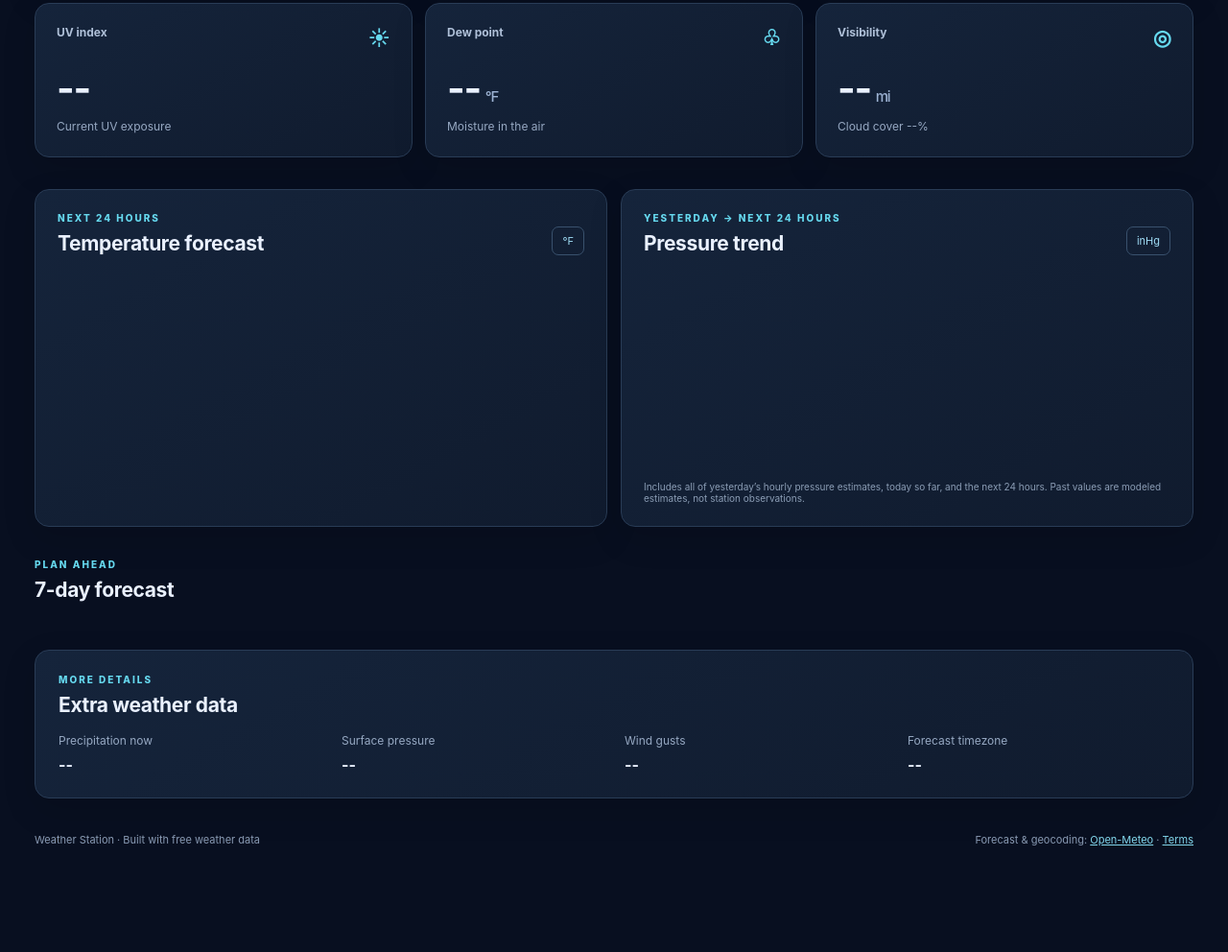
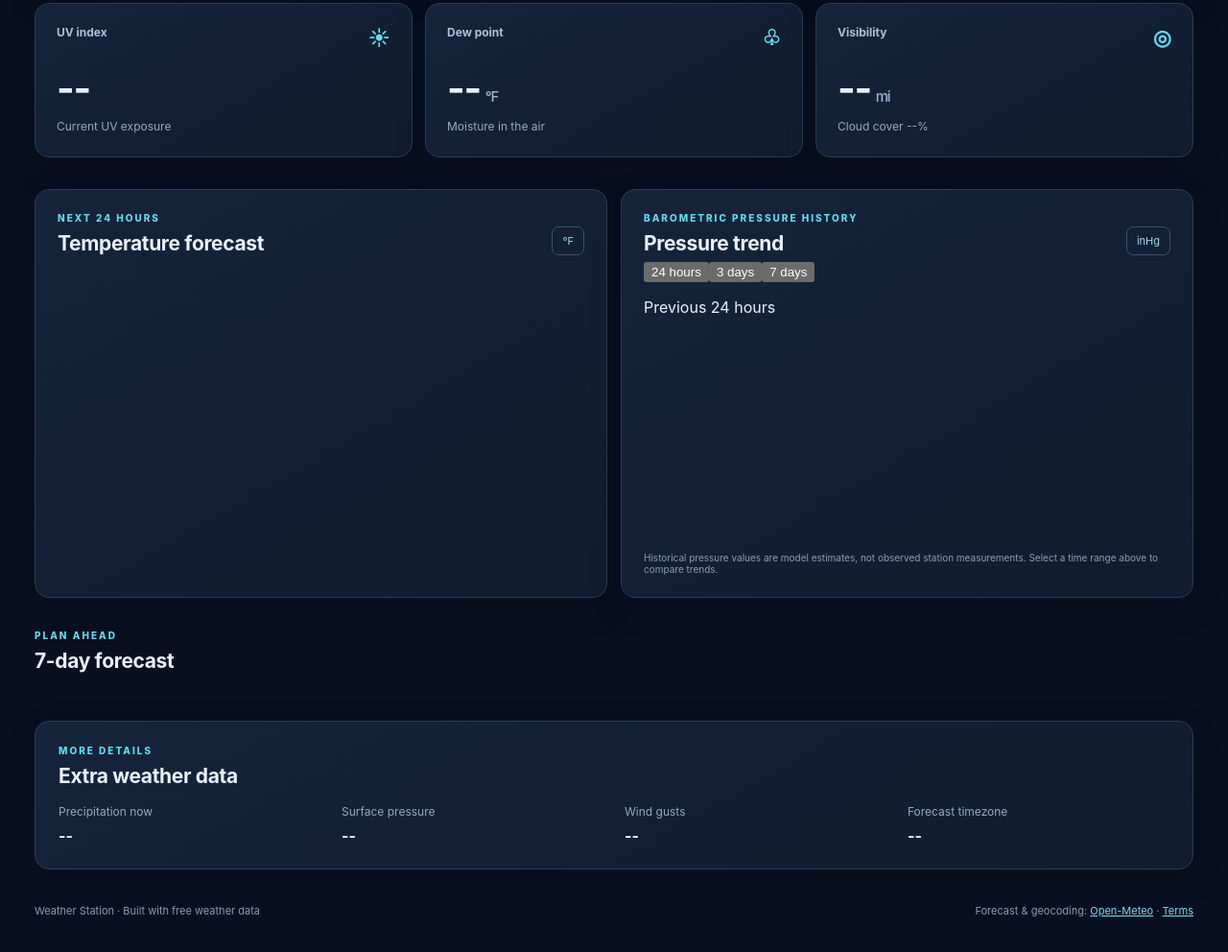
Before and after one commit to mikeyland1981/weather_page, a plain HTML site: page index.html in a window 1280 px wide. Shown: the part 887-1879 px from the top of the page at 96% size. Before the commit the page ends 1805 px from the top, so only its background shows below. Drawn offline with Linux system fonts and the light colour scheme.

Commit message:
Add selectable 24-hour, 3-day and 7-day pressure history

```diff
--- a/index.html
+++ b/index.html
@@ -55,7 +55,7 @@
     </section>
     <section class="chart-grid section">
       <article class="card chart-panel"><div class="panel-head"><div><p class="eyebrow">NEXT 24 HOURS</p><h2>Temperature forecast</h2></div><span class="panel-tag" id="temp-chart-unit">°F</span></div><div class="chart-scroll"><svg id="temp-chart" class="line-chart" role="img" aria-label="Temperature forecast for the next 24 hours" viewBox="0 0 720 215" preserveAspectRatio="none"></svg></div><div id="temp-hours" class="chart-axis"></div></article>
-      <article class="card chart-panel"><div class="panel-head"><div><p class="eyebrow">YESTERDAY → NEXT 24 HOURS</p><h2>Pressure trend</h2></div><span class="panel-tag" id="pressure-chart-unit">inHg</span></div><div class="chart-scroll"><svg id="pressure-chart" class="line-chart" role="img" aria-label="Barometric pressure history and forecast" viewBox="0 0 720 215" preserveAspectRatio="none"></svg></div><div id="pressure-hours" class="chart-axis"></div><p class="fine-print">Includes all of yesterday’s hourly pressure estimates, today so far, and the next 24 hours. Past values are modeled estimates, not station observations.</p></article>
+      <article class="card chart-panel"><div class="panel-head"><div><p class="eyebrow">BAROMETRIC PRESSURE HISTORY</p><h2>Pressure trend</h2></div><span class="panel-tag" id="pressure-chart-unit">inHg</span></div><div class="pressure-controls" role="group" aria-label="Pressure history range"><button type="button" data-pressure-days="1" aria-pressed="true" class="active">24 hours</button><button type="button" data-pressure-days="3" aria-pressed="false">3 days</button><button type="button" data-pressure-days="7" aria-pressed="false">7 days</button></div><p class="pressure-range-label" id="pressure-range-label">Previous 24 hours</p><div class="chart-scroll"><svg id="pressure-chart" class="line-chart" role="img" aria-label="Barometric pressure history and forecast" viewBox="0 0 720 215" preserveAspectRatio="none"></svg></div><div id="pressure-hours" class="chart-axis"></div><p class="fine-print">Historical pressure values are model estimates, not observed station measurements. Select a time range above to compare trends.</p></article>
     </section>
     <section class="section"><div class="section-title"><div><p class="eyebrow">PLAN AHEAD</p><h2>7-day forecast</h2></div></div><div id="daily-grid" class="daily-grid"></div></section>
     <section class="card details-panel section"><div class="section-title"><div><p class="eyebrow">MORE DETAILS</p><h2>Extra weather data</h2></div></div><div class="detail-grid"><div><span>Precipitation now</span><strong id="precipitation">--</strong></div><div><span>Surface pressure</span><strong id="surface-pressure">--</strong></div><div><span>Wind gusts</span><strong id="gusts">--</strong></div><div><span>Forecast timezone</span><strong id="timezone">--</strong></div></div></section>
```
